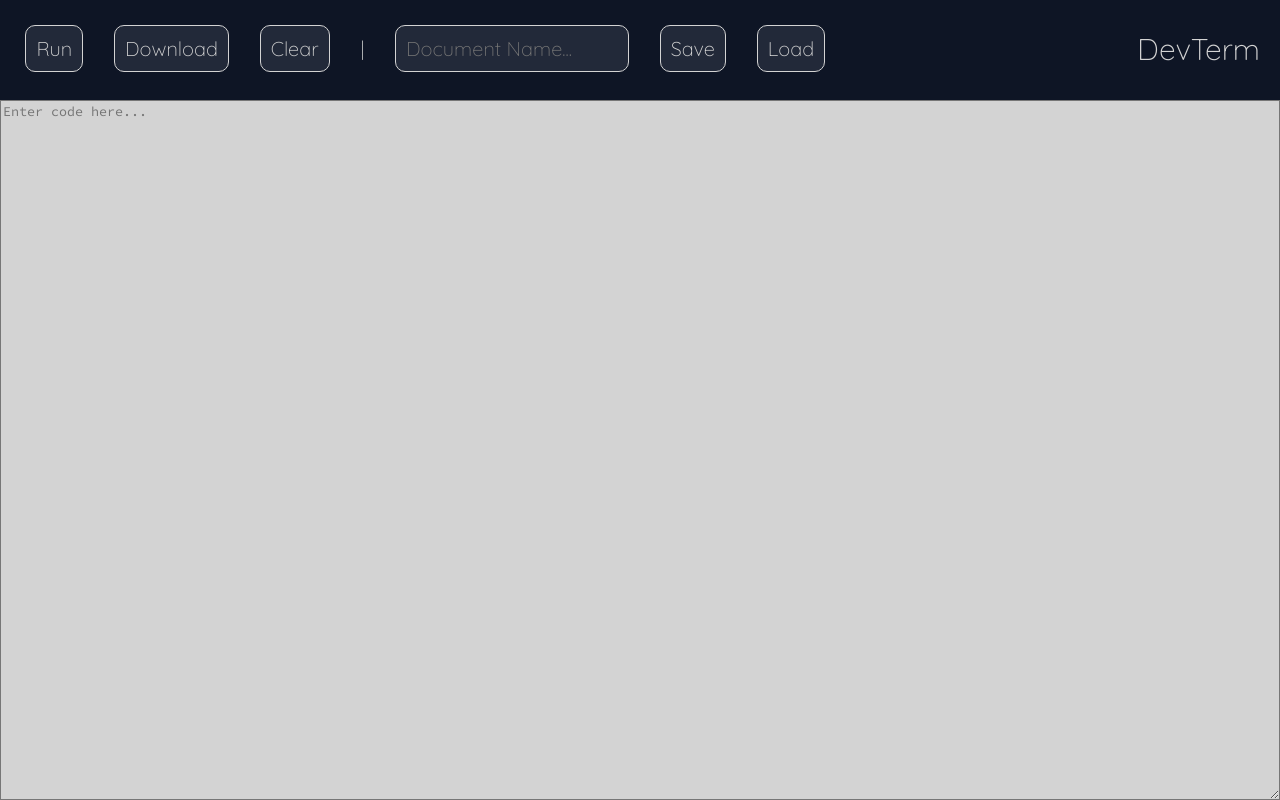
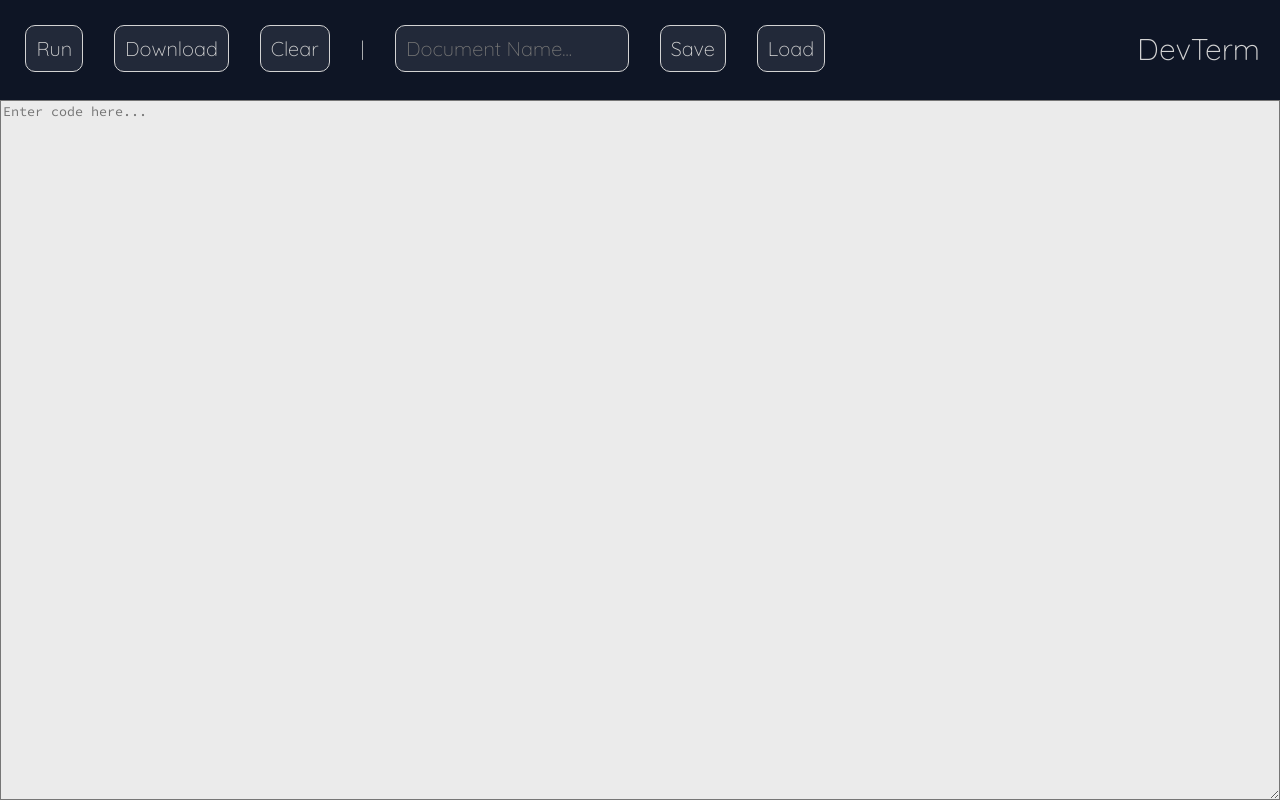
Before and after one commit to 7aimez/DevTerm, a plain HTML site: page index.html in a window 1280 px wide. Drawn offline with Linux system fonts and the light colour scheme.

Commit message:
Update style.css

```diff
--- a/style.css
+++ b/style.css
@@ -47,7 +47,7 @@ button {
   bottom: 0;
   border-radius: 0px;
   font-family: 'Source Code Pro', monospace;
-  background-color: lightgrey;
+  background-color: #ebebeb;
 }
 
 #documentName {
```
